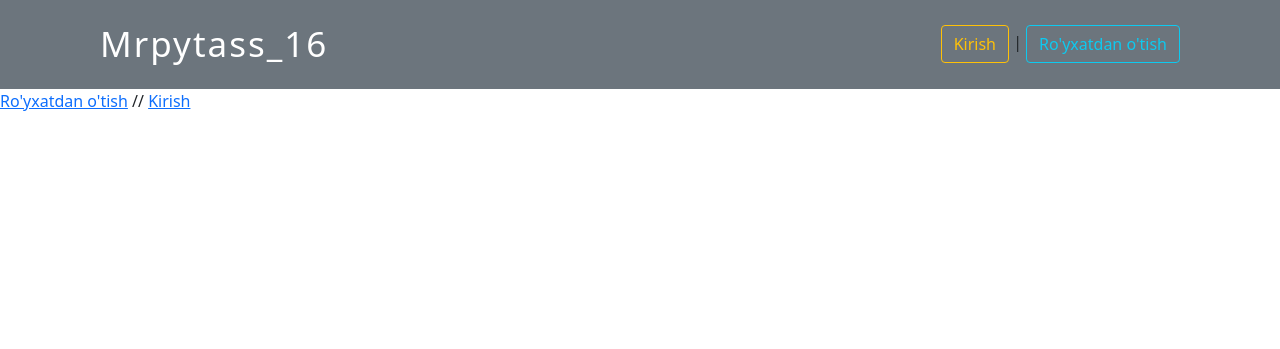
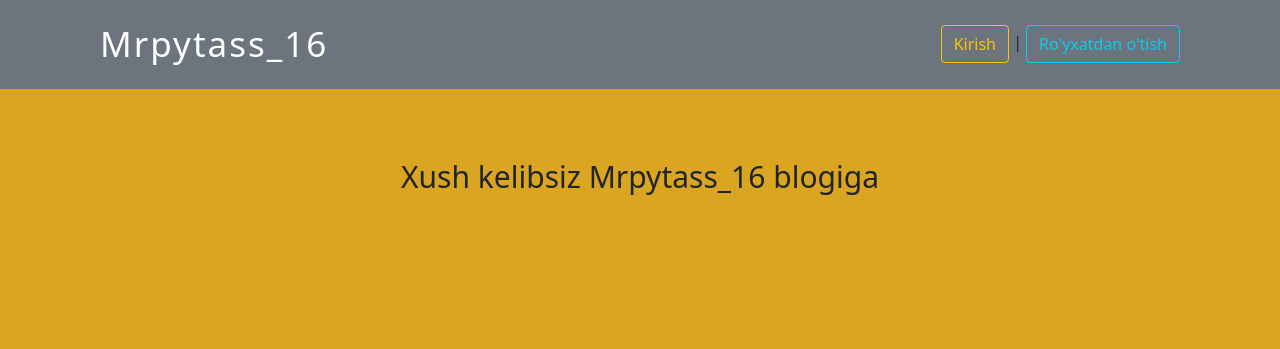
Before and after one commit to Asadbek16github/Django_Blog.2.0, a Django app: page / in a window 1280 px wide. Shown: the top 349 px of the page. Run offline with Django 3.2, Linux system fonts and the light colour scheme.

Commit message:
Yana biroz bootstrap qo'shilib tashqi ko'rinish yaxshilandi

```diff
--- a/templates/base.html
+++ b/templates/base.html
@@ -12,6 +12,10 @@
                 padding: 10px 100px;
             }
 
+            body{
+                background-color:goldenrod;
+            }
+
             .title_nav{
                 font-size: 35px;
                 letter-spacing: 2px;
@@ -21,6 +25,22 @@
             }
             .title_nav:hover{
                 color: white
+            }
+
+            .commit_templete{
+                padding: 50px 200px;
+            }
+
+            .signup_btn,
+            .btn_login{
+                margin-top: 50px;
+            }
+
+            .title_page{
+                text-align: center;
+                font-size: 30px;
+                font-weight: 300;
+                margin: 20px;
             }
         </style>
     </head>
@@ -49,8 +69,10 @@
             {% endif %}
           </nav>
 
-        {% block content %}
-        {% endblock content %}
+        <div class="commit_templete">
+            {% block content %}
+            {% endblock content %}
+        </div>
 
         <script src="https://cdn.jsdelivr.net/npm/bootstrap@5.0.2/dist/js/bootstrap.bundle.min.js" integrity="sha384-MrcW6ZMFYlzcLA8Nl+NtUVF0sA7MsXsP1UyJoMp4YLEuNSfAP+JcXn/tWtIaxVXM" crossorigin="anonymous"></script>
     </body>
--- a/templates/index.html
+++ b/templates/index.html
@@ -2,13 +2,7 @@
 
 {% block title %}Asosiy sahifa{% endblock title %}
 {% block content %}
-    {% if user.is_authenticated %}
-        <div class="in_site">
-            <span>Xush kelibsiz: {{ user.username }}</span> // <a href="{% url 'logout' %}">Chiqish</a>
-        </div>
-    {% else %}
-        <div class="out_site">
-            <a href="{% url 'signup' %}">Ro'yxatdan o'tish</a> // <a href="{% url 'login' %}">Kirish</a>
-        </div>
-    {% endif %}
+    <div class="home_page">
+        <h2 class="title_page">Xush kelibsiz Mrpytass_16 blogiga</h2>
+    </div>
 {% endblock content %}
--- a/templates/registration/login.html
+++ b/templates/registration/login.html
@@ -4,10 +4,10 @@
 {% block title %} Tizimga kirish {% endblock title %}
 {% block content %}
     <div class="login|crispy">
-        <h2>Akkauntga kirish</h2>
+        <h2 class="title_page">Akkauntga kirish</h2>
         <form method="post">{% csrf_token %}
             {{ form|crispy }}
-            <button type="submit" >Yuborish</button>
+            <button type="submit" class="btn btn-success btn_login">Yuborish</button>
         </form>
     </div>
 {% endblock content %}
--- a/templates/registration/signup.html
+++ b/templates/registration/signup.html
@@ -4,9 +4,10 @@
 {% block title %} Ro'yxatdan o'tish {% endblock title %}
 {% block content %}
     <div class="signup_div">
+        <h2 class="title_page">Ro'yxatdan o'tish</h2>
         <form method="post">{% csrf_token %}
             {{ form|crispy }}
-            <button class="signup_btn" type="submit">Yuborish</button>
+            <button class="signup_btn btn btn-primary" type="submit">Yuborish</button>
         </form>
     </div>
 {% endblock content %}
```
Also changed, not shown: db.sqlite3.
